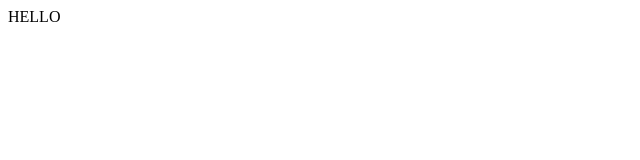
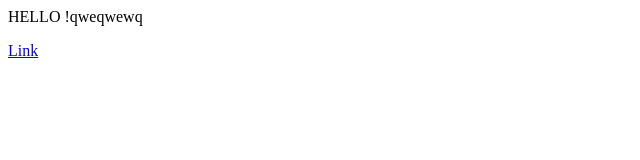
Before and after one commit to ryanv713/Pokemon, a plain HTML site: page index.html in a window 1280 px wide. Shown: the whole page, without its empty margins (0-640 px from the left). Drawn offline with Linux system fonts and the light colour scheme.

Commit message:
Modify index.html

```diff
--- a/index.html
+++ b/index.html
@@ -6,7 +6,7 @@
     <title>Pokemon</title>
 </head>
 <body>
-    HELLO
-
+    HELLO !qweqwewq
+    <p><a href="about.html">Link</a></p>
 </body>
 </html>
```
